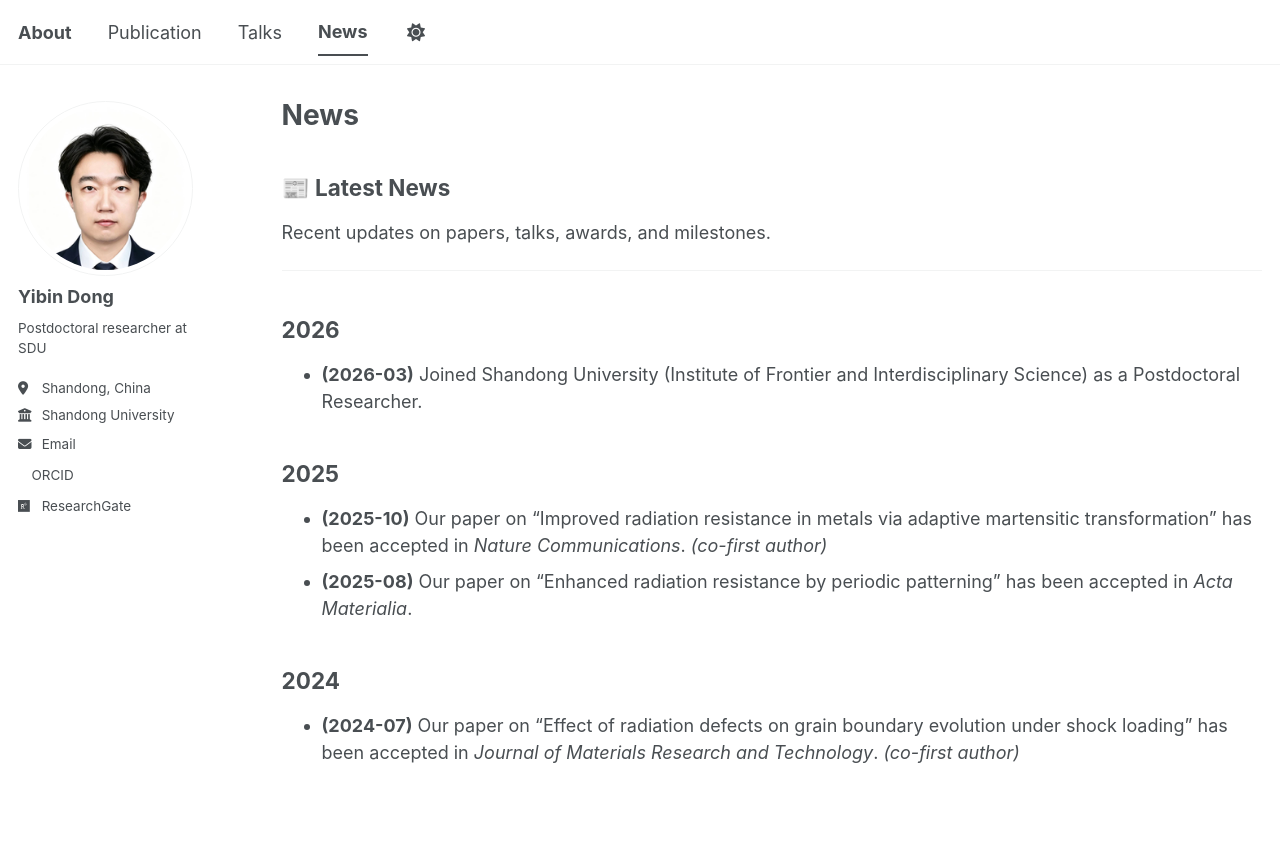
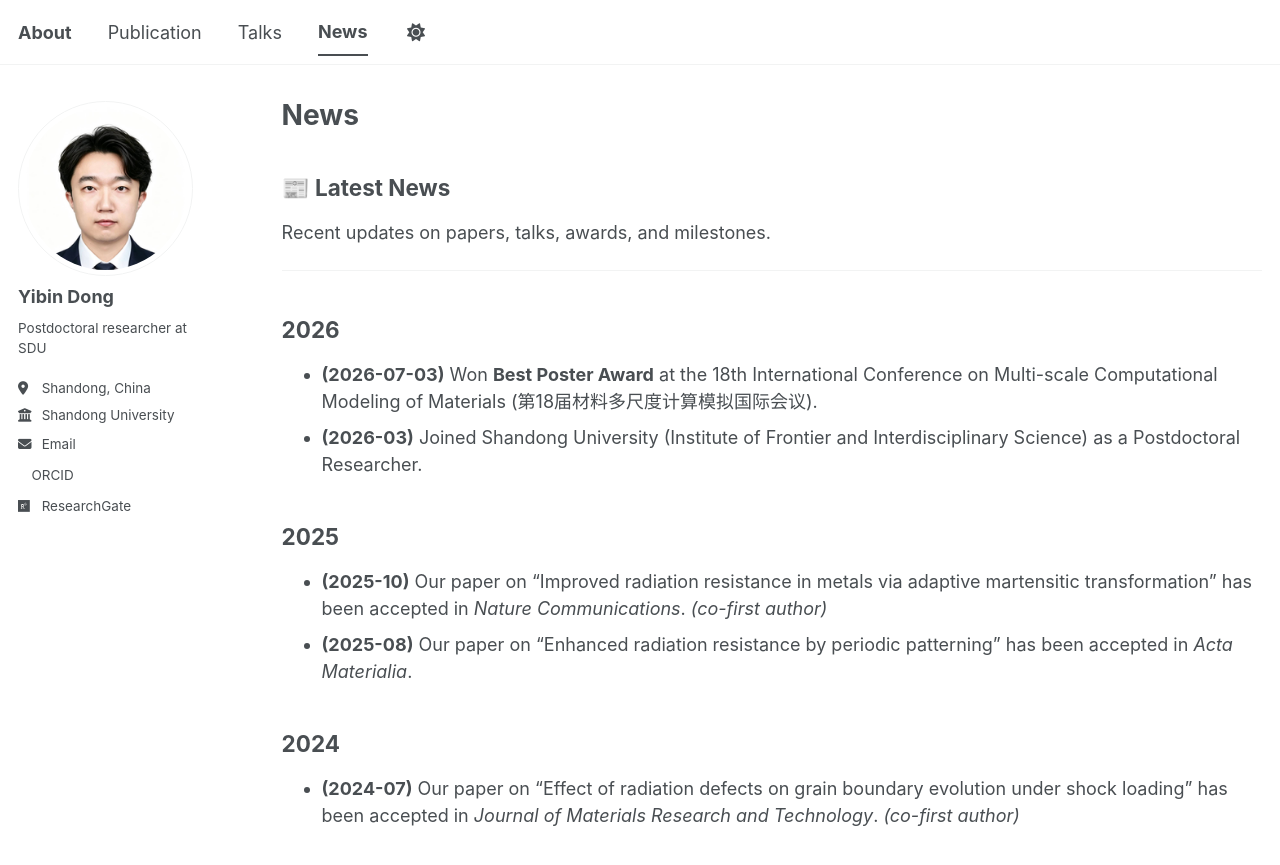
Before and after one commit to Molight/Molight.github.io, a Jekyll site: the page built from _pages/news.md, in a window 1280 px wide. Shown: the top 865 px of the page. Built offline with Jekyll 4.4.1, drawn with Linux system fonts in a browser that asks for light colours; a style sheet for code colours, icons or effects is not loaded.

Commit message:
feat(news): add 2026-07-03 Best Poster Award entry (in news page + about Recent News)

```diff
--- a/_pages/news.md
+++ b/_pages/news.md
@@ -15,6 +15,7 @@ Recent updates on papers, talks, awards, and milestones.
 
 ## 2026
 
+- **(2026-07-03)** Won **Best Poster Award** at the 18th International Conference on Multi-scale Computational Modeling of Materials (第18届材料多尺度计算模拟国际会议).
 - **(2026-03)** Joined Shandong University (Institute of Frontier and Interdisciplinary Science) as a Postdoctoral Researcher.
 
 ## 2025
```
Also changed, not shown: _pages/about.md (+1 -0 lines).
